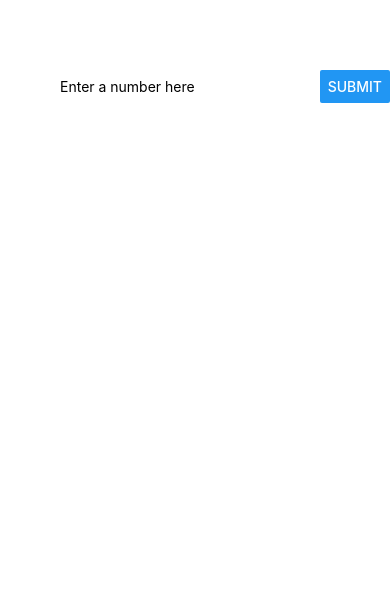
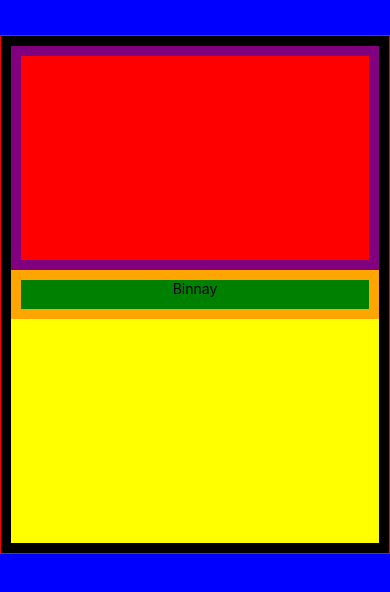
Before and after one commit to bardamuffin/Bin2Dec-App, a React Native app: screen / in a window 390 px wide. Shown: the top 592 px of the page. Built offline with nearby package versions, Linux system fonts and the light colour scheme.

Commit message:
pop umbrella

```diff
--- a/App.js
+++ b/App.js
@@ -14,8 +14,11 @@ export default class App extends Component {
 
 const styles = StyleSheet.create({
   container: {
-    flex: 1,
-    backgroundColor: '#fff',
+    display: "flex",
+    height: "100%",
+    backgroundColor: 'blue'/*,
+    flexDirection: "column",
+    alignContent: "flex-start"*/
 
   },
 });
--- a/src/components/DataInput/DataInput.js
+++ b/src/components/DataInput/DataInput.js
@@ -1,31 +1,71 @@
 import React, { Component } from 'react';
-import { TextInput, View, StyleSheet, Button } from 'react-native';
+import { TextInput, View, StyleSheet, Button, Text } from 'react-native';
 
 export default class DataInput extends Component {
     state = {  }
     render() {
         return (
             <View style={styles.container}>
-                <TextInput style={styles.textInput} value="Enter a number here"></TextInput>
-                <Button style={styles.button} title="Submit" />
+                <TextInput style={styles.binInput} value=""></TextInput>
+                <View style={styles.textInfo}>
+                    <Text>Binnay</Text>
+                </View>
+                <TextInput style={styles.decInput} value=""></TextInput>
             </View>
         );
     }
 }
 
+
 const styles = StyleSheet.create({
     container: {
-        marginTop: 70,
-        marginLeft: 60,
+        display: "flex",
+        borderColor: "red",
+        borderWidth: 1,
+        height: "61.5%",
+        marginTop:"9%",
+        backgroundColor: "black",
+        flexDirection: "column",
+        alignItems: "center",
+        justifyContent: "space-evenly",
+        padding: 10
+
+    },
+    binInput: {
+        borderColor: "purple",
+        borderWidth: 10,
+        backgroundColor: "red",
+        width: "100%",
+        height: "45%",
+        fontSize: 60,
+        padding: 40
+        //marginTop:"20%",
+        //margin: "15%"
+
+    },
+    decInput: {
+        borderColor: "purple",
+        //borderWidth: 10,
+        backgroundColor: "yellow",
+        width: "100%",
+        height: "45%",
+        justifyContent: "center",
+        fontSize: 60,
+        //padding: 40 ,
+
+        //margin: "15%"
+
+
+    },
+    textInfo: {
+        backgroundColor: "green",
+        width: "100%",
+        borderColor: "orange",
+        borderWidth: 10,
+        height: "10%",
+        justifyContent: "center",
         flexDirection: "row",
-        justifyContent: "flex-start",
-        alignItems: "center"
-    },
-    textInput: {
-        width: "100%"
-    },
-    button: {
-        marginLeft: 60
+
     }
 
 })
```
